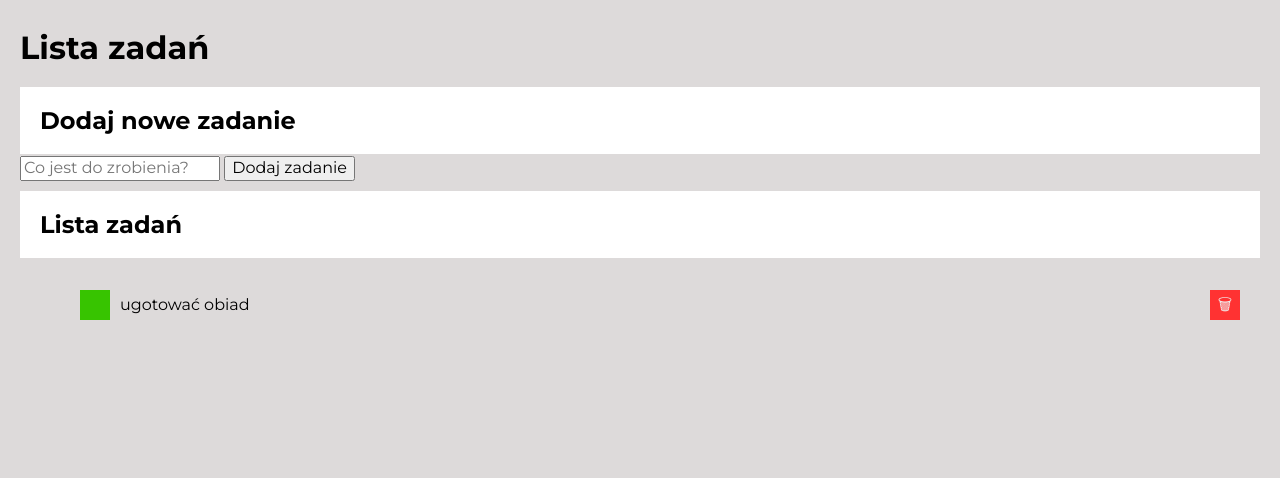
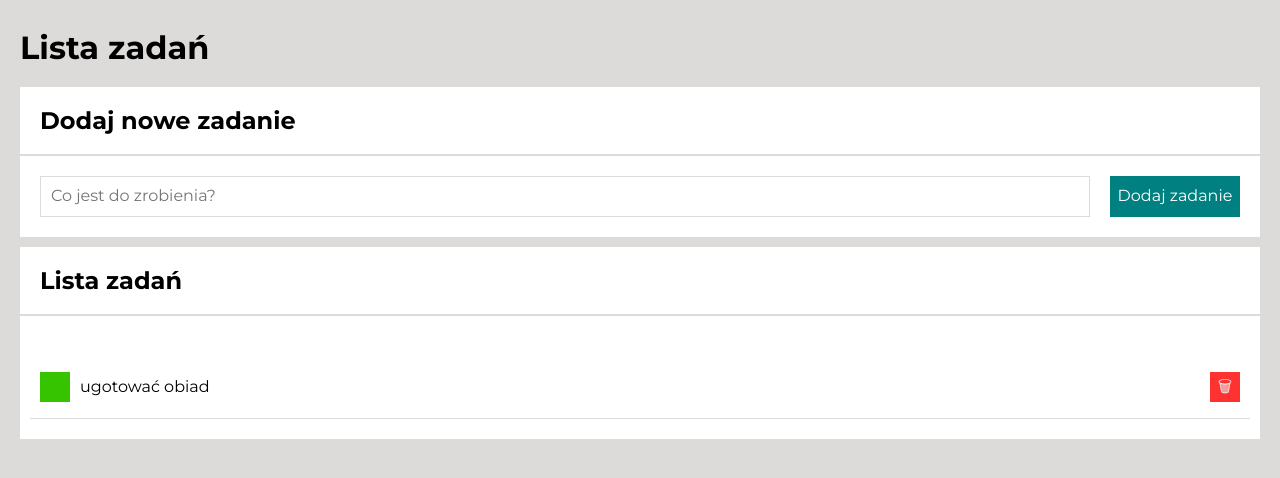
Before and after one commit to am97veb/Tasks-list, a plain HTML site: page index.html in a window 1280 px wide. Drawn offline with nearby package versions, Linux system fonts and the light colour scheme.

Commit message:
changing some class

```diff
--- a/index.html
+++ b/index.html
@@ -5,12 +5,13 @@
     <meta charset="UTF-8">
     <meta name="viewport" content="width=device-width, initial-scale=1.0">
     <title>Lista zadań</title>
-    <link rel="icon" href="image, gif, icon/icon.png">
-    <meta property="og:image" content="image, gif, icon/share.png">
+    <link rel="icon" href="images/icon.png">
+    <meta property="og:image" content="images/share.png">
     <link rel="stylesheet" href="https://cdnjs.cloudflare.com/ajax/libs/normalize/8.0.1/normalize.min.css" integrity="sha512-NhSC1YmyruXifcj/KFRWoC561YpHpc5Jtzgvbuzx5VozKpWvQ+4nXhPdFgmx8xqexRcpAglTj9sIBWINXa8x5w==" crossorigin="anonymous" referrerpolicy="no-referrer" />
     <link href="css/style.css" rel="stylesheet">
     <link href="css/header.css" rel="stylesheet">
     <link href="css/section.css" rel="stylesheet">
+    <link href="css/form.css" rel="stylesheet">
     <link href="css/js-listItems.css" rel="stylesheet">
     <link href="css/js-button.css" rel="stylesheet">
     <script defer src="js/script.js"></script>
@@ -26,17 +27,17 @@
     <section class="section">
         <h2 class="section__header">Dodaj nowe zadanie</h2>
 
-        <form class="section__form js-form">
-            <label class="section__label">
-                <input class="section__newTask js-newTask" placeholder="Co jest do zrobienia?">
-                <button class="section__button js-button">Dodaj zadanie</button>
+        <form class="form js-form">
+            <label class="form__label">
+                <input class="form__newTask js-newTask" placeholder="Co jest do zrobienia?">
+                <button class="form__button js-button">Dodaj zadanie</button>
             </label>
         </form>
     </section>
 
     <section>
         <h2 class="section__header">Lista zadań</h2>
-        <ul class="section__tasksList js-tasks"></ul>
+        <ul class="tasksList js-tasks"></ul>
     </section>
 </body>
 
```
